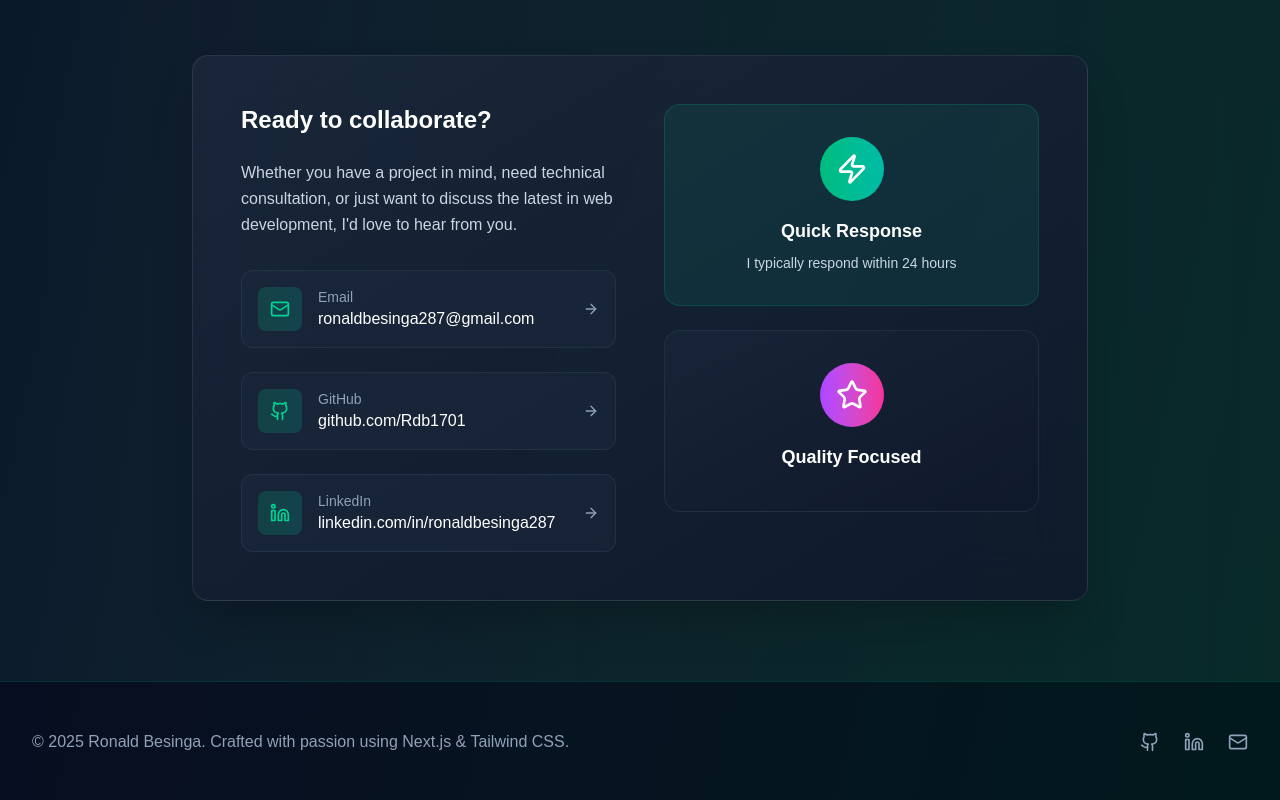
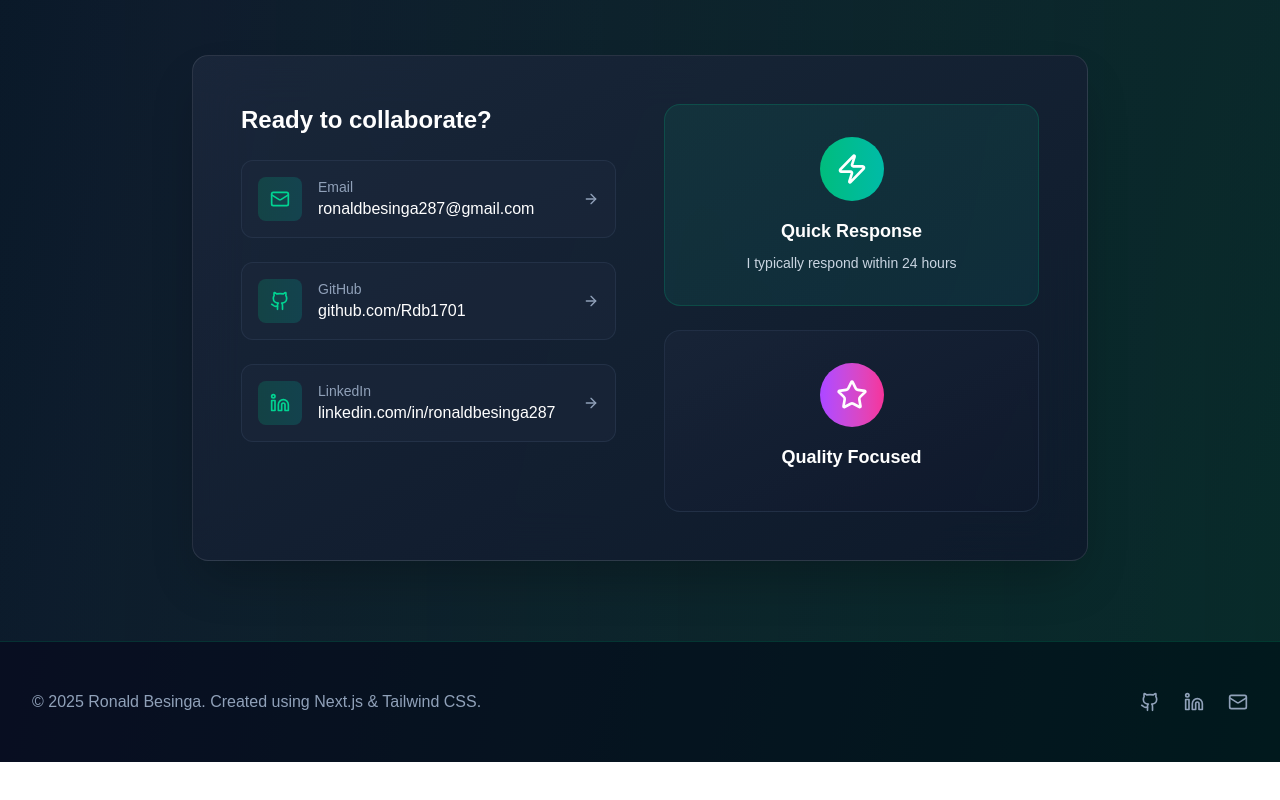
Before and after one commit to Rdb1701/portfolio, a Next.js app: page / in a window 1280 px wide. Shown: the part 4367-5167 px from the top of the page. After the commit the page ends 5129 px from the top, so only its background shows below. Built offline with nearby package versions, Linux system fonts and the light colour scheme.

Commit message:
revisions of page.tsx

```diff
--- a/app/page.tsx
+++ b/app/page.tsx
@@ -565,10 +565,6 @@ export default function Portfolio() {
             <div className="grid md:grid-cols-2 gap-12">
               <div>
                 <h3 className="text-2xl font-bold text-white mb-6">Ready to collaborate?</h3>
-                <p className="text-slate-300 mb-8 leading-relaxed">
-                  Whether you have a project in mind, need technical consultation, or just want to discuss the latest in
-                  web development, I'd love to hear from you.
-                </p>
                 <div className="space-y-6">
                   {[
                     {
@@ -629,7 +625,7 @@ export default function Portfolio() {
         <div className="max-w-7xl mx-auto">
           <div className="flex flex-col md:flex-row justify-between items-center space-y-4 md:space-y-0">
             <div className="text-slate-400">
-              © {new Date().getFullYear()} Ronald Besinga. Crafted with passion using Next.js & Tailwind CSS.
+              © {new Date().getFullYear()} Ronald Besinga. Created using Next.js & Tailwind CSS.
             </div>
             <div className="flex space-x-6">
               {[
```
